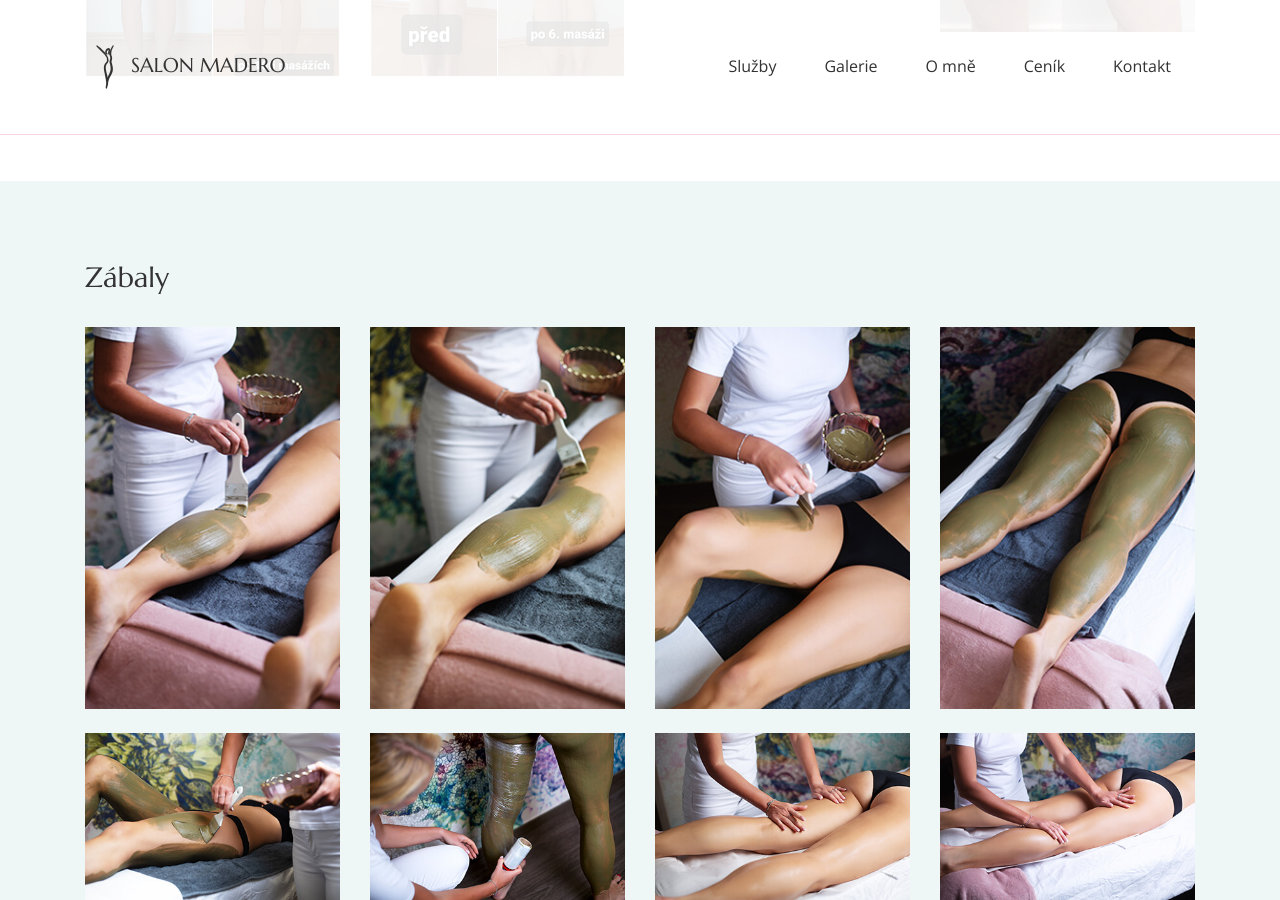
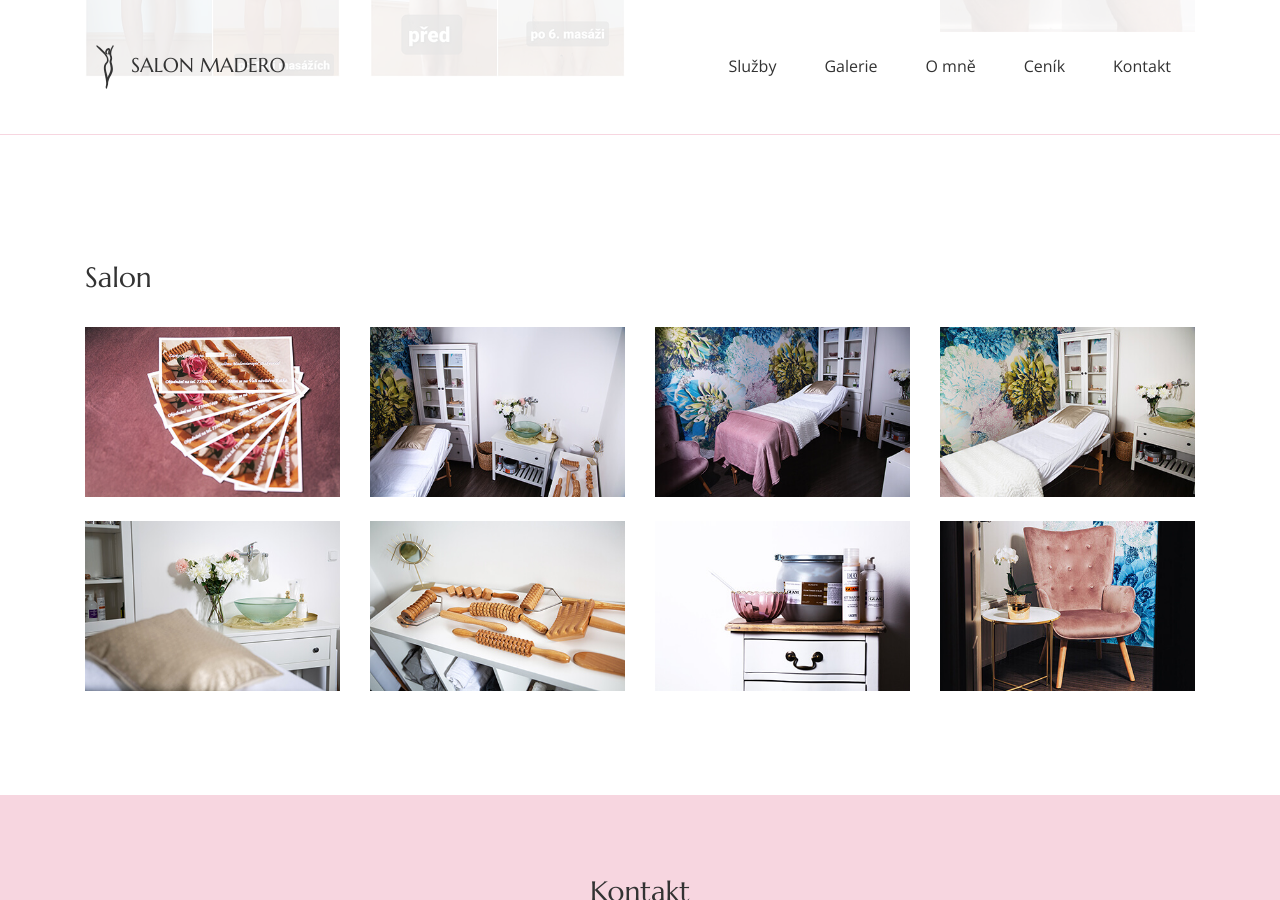
Before and after one commit to salonmadero/salonmadero.github.io, a Jekyll site: the page built from galerie.html, in a window 1280 px wide and 900 px high, scrolled down 3112 px. Built offline with Jekyll 4.4.1, drawn with Linux system fonts in a browser that asks for light colours.

Commit message:
Update galerie.html

```diff
--- a/galerie.html
+++ b/galerie.html
@@ -13,13 +13,6 @@ title: Galerie
     <div class="container">
         <h2>Maderoterapie těla</h2>
         <div class="row">
-            <!--            {% for image in site.static_files %}-->
-            <!--                {% if image.path contains 'images/telo' %}-->
-            <!--                    <div class="col"><div class="photo">-->
-            <!--                        <img src="{{ site.baseurl }}{{ image.path }}" alt="image" />-->
-            <!--                    </div></div>-->
-            <!--                {% endif %}-->
-            <!--            {% endfor %}-->
             <div class="col-md-6 col-xl-3">
                 <img src="./assets/images/telo/telo2.jpg" alt="image" class="img-fluid mx-auto mb-4 d-block"/>
             </div>
@@ -86,38 +79,6 @@ title: Galerie
     </div>
 </section>
 
-<section id="zabaly" class="mint-back">
-    <div class="container">
-        <h2>Zábaly</h2>
-        <div class="row">
-            <div class="col-md-6 col-xl-3">
-                <img src="./assets/images/zabaly/zabaly1.jpg" alt="image" class="img-fluid mx-auto mb-4 d-block"/>
-            </div>
-            <div class="col-md-6 col-xl-3">
-                <img src="./assets/images/zabaly/zabaly2.jpg" alt="image" class="img-fluid mx-auto mb-4 d-block"/>
-            </div>
-            <div class="col-md-6 col-xl-3">
-                <img src="./assets/images/zabaly/zabaly3.jpg" alt="image" class="img-fluid mx-auto mb-4 d-block"/>
-            </div>
-            <div class="col-md-6 col-xl-3">
-                <img src="./assets/images/zabaly/zabaly4.jpg" alt="image" class="img-fluid mx-auto mb-4 d-block"/>
-            </div>
-            <div class="col-md-6 col-xl-3">
-                <img src="./assets/images/zabaly/zabaly5.jpg" alt="image" class="img-fluid mx-auto mb-4 d-block"/>
-            </div>
-            <div class="col-md-6 col-xl-3">
-                <img src="./assets/images/zabaly/zabaly6.jpg" alt="image" class="img-fluid mx-auto mb-4 d-block"/>
-            </div>
-            <div class="col-md-6 col-xl-3">
-                <img src="./assets/images/zabaly/zabaly7.jpg" alt="image" class="img-fluid mx-auto mb-4 d-block"/>
-            </div>
-            <div class="col-md-6 col-xl-3">
-                <img src="./assets/images/zabaly/zabaly8.jpg" alt="image" class="img-fluid mx-auto mb-4 d-block"/>
-            </div>
-        </div>
-    </div>
-</section>
-
 <section id="salon">
     <div class="container">
         <h2>Salon</h2>
```
